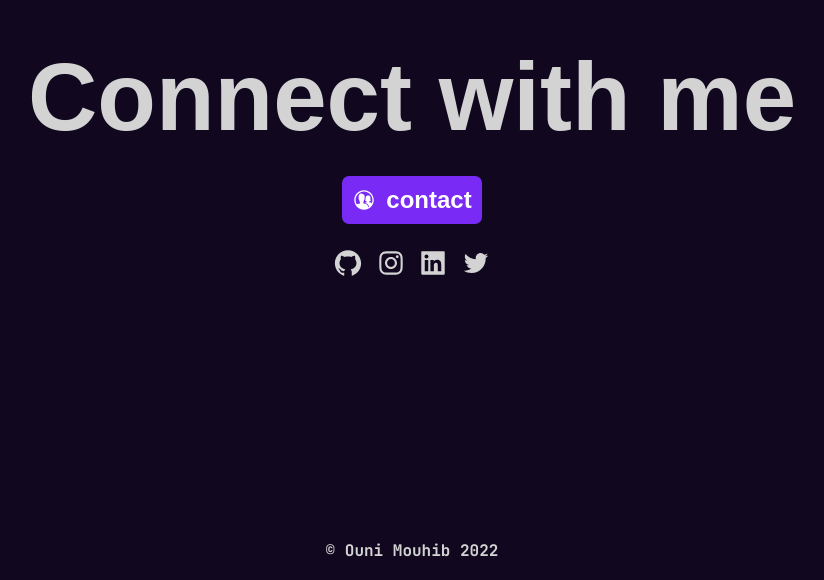
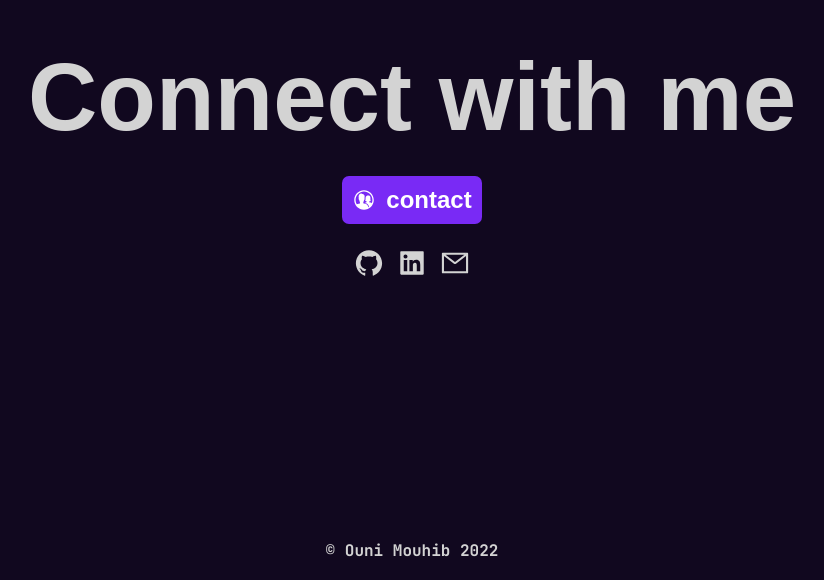
Before and after one commit to mmouhib/portfolio, a React (Vite) app: page / in a window 1280 px wide. Shown: the part 220-800 px from the top of the page, without its empty margins (228-1052 px from the left). Built offline with nearby package versions, Linux system fonts and the light colour scheme.

Commit message:
Add contact page & modal.

```diff
--- a/package.json
+++ b/package.json
@@ -9,6 +9,7 @@
     "preview": "vite preview"
   },
   "dependencies": {
+    "@types/react-modal": "^3.13.1",
     "react": "^18.2.0",
     "react-dom": "^18.2.0",
     "react-icons": "^4.6.0",
--- a/src/App.tsx
+++ b/src/App.tsx
@@ -2,14 +2,24 @@ import Home from './pages/Home';
 import Console from './pages/Console';
 import AboutMe from './pages/AboutMe';
 import Contact from './pages/Contact';
+import { Route, BrowserRouter, Router, Routes } from 'react-router-dom';
 
 export default function App() {
 	return (
+		<BrowserRouter>
+			<Routes>
+				<Route
+					path="/"
+					element={
 						<>
 							<Contact />
 							<Home />
 							<Console />
 							<AboutMe />
 						</>
+					}
+				></Route>
+			</Routes>
+		</BrowserRouter>
 	);
 }
--- /dev/null
+++ b/src/components/modal/modal.tsx
@@ -0,0 +1,36 @@
+import { useState } from 'react';
+import Modal from 'react-modal';
+
+const customStyles = {
+	content: {
+		top: '50%',
+		left: '50%',
+		right: 'auto',
+		bottom: 'auto',
+		marginRight: '-50%',
+		transform: 'translate(-50%, -50%)',
+	},
+};
+
+interface IModalProps {
+	modalIsOpen: boolean;
+	setModalIsOpen: (arg: boolean) => void;
+}
+
+export default function CustomModal({
+	modalIsOpen,
+	setModalIsOpen,
+}: IModalProps) {
+	return (
+		<Modal
+			isOpen={modalIsOpen}
+			onRequestClose={() => {
+				setModalIsOpen(false);
+			}}
+			style={customStyles}
+			contentLabel="contact-modal"
+		>
+			<h1>Modal content</h1>
+		</Modal>
+	);
+}
--- a/src/pages/Contact.tsx
+++ b/src/pages/Contact.tsx
@@ -1,33 +1,43 @@
-import {
-	AiFillGithub,
-	AiOutlineInstagram,
-	AiFillLinkedin,
-	AiOutlineTwitter,
-} from 'react-icons/ai';
-import ReactModal from 'react-modal';
+import { AiFillGithub, AiFillLinkedin, AiOutlineMail } from 'react-icons/ai';
 import { IoIosContacts } from 'react-icons/io';
+import '../styles/pages/Contact.scss';
+import Modal from '../components/modal/modal';
+import { useState } from 'react';
 
-import '../styles/pages/Contact.scss';
+const links = {
+	github: 'https://github.com/mmouhib',
+	linkedIn: 'https://www.linkedin.com/in/mmouhib',
+	email: 'mouhibouni@outlook.com',
+};
 
 export default function Contact() {
+	const [modalIsOpen, setModalIsOpen] = useState<boolean>(false);
+
 	return (
 		<div className="contact-container">
+			<Modal modalIsOpen={modalIsOpen} setModalIsOpen={setModalIsOpen} />
 			<div className="contact-content">
 				<p>Connect with me</p>
 				<div className="button">
 					<IoIosContacts /> contact
 				</div>
 				<div className="socials-links-container">
-					<AiFillGithub size={30} />
-					<AiOutlineInstagram size={30} />
-					<AiFillLinkedin size={30} />
-					<AiOutlineTwitter size={30} />
+					<a href={links.github}>
+						<AiFillGithub size={30} />
+					</a>
+
+					<a href={links.linkedIn}>
+						<AiFillLinkedin size={30} />
+					</a>
+
+					<a href={`mailto:${links.email}`}>
+						<AiOutlineMail size={30} />
+					</a>
 				</div>
 			</div>
 			<div className="contact-copyrights">
 				<p>© Ouni Mouhib 2022</p>
 			</div>
-			<ReactModal />
 		</div>
 	);
 }
--- a/src/styles/pages/Contact.scss
+++ b/src/styles/pages/Contact.scss
@@ -6,7 +6,6 @@
 	width: 100vw;
 	height: 100vh;
 	background-color: var(--bg);
-
 
 	& .contact-content {
 		width: 100vw;
@@ -34,8 +33,7 @@
 		align-items: center;
 		justify-content: center;
 		gap: 10px;
-    transition: color 1s ease-in-out, background-color .5s ease-in-out;
-
+		transition: color 1s ease-in-out, background-color 0.5s ease-in-out;
 
 		&:hover {
 			background-color: white;
@@ -46,14 +44,17 @@
 	//#1b1e2d
 
 	& .socials-links-container {
+		& a {
+			padding: 0;
+			display: flex;
+			align-items: center;
+			justify-content: center;
+		}
+
 		display: flex;
 		align-items: center;
 		justify-content: center;
 		gap: 1vw;
-
-    & * {
-      cursor: pointer;
-    }
 	}
 
 	& .contact-copyrights {
@@ -61,5 +62,6 @@
 		width: 100vw;
 		text-align: center;
 		color: lightgray;
+		user-select: none;
 	}
 }
```
Also changed, not shown: 1 other file (tests, documents, lock files or other folders). Lines whose indentation alone changed are shown as unchanged.
